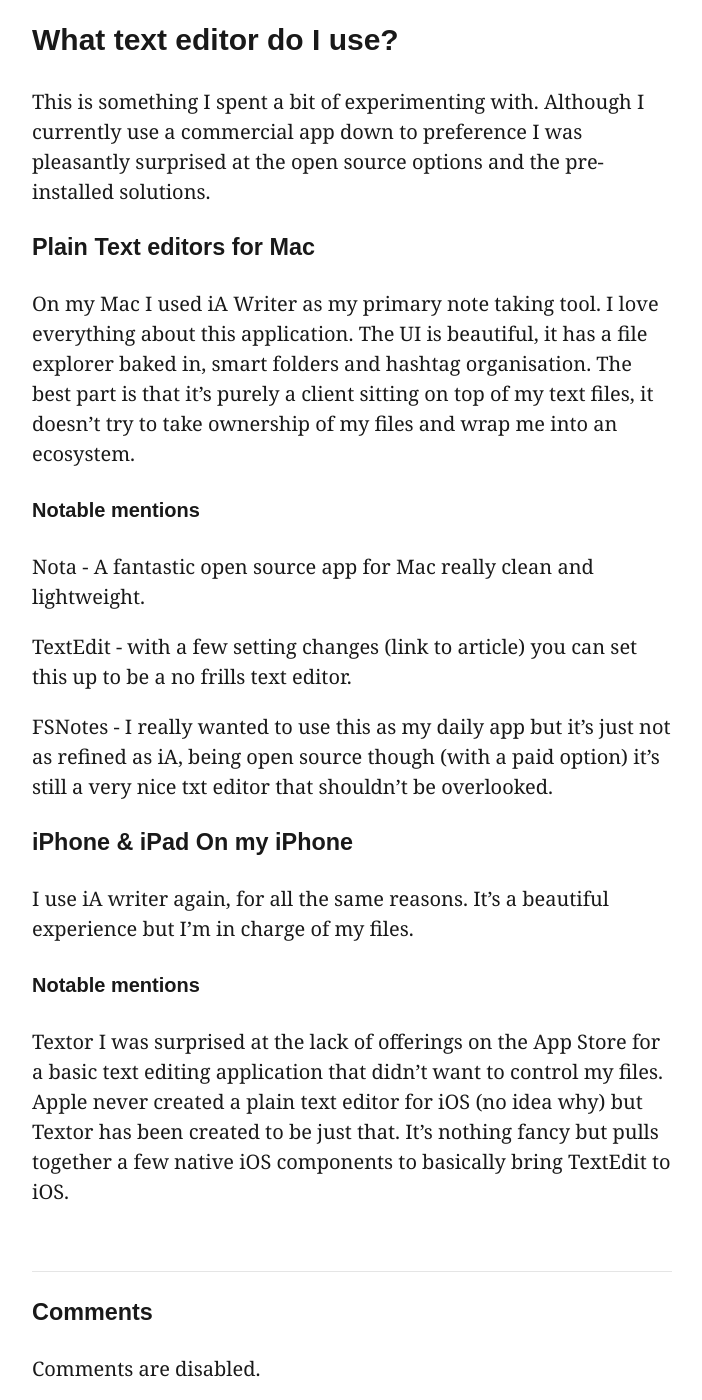
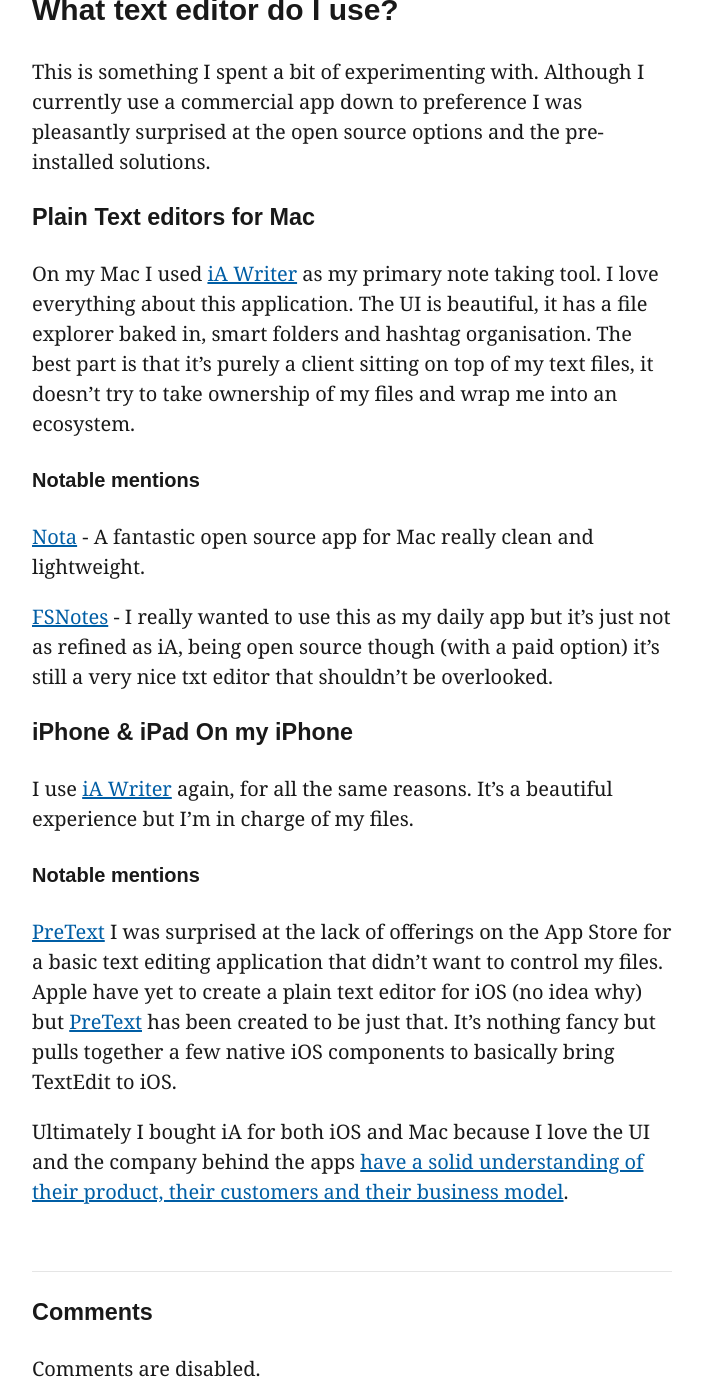
Before and after one commit to chrissy-dev/chrissy.dev, a Jekyll site: the page built from _posts/2018-12-29-why-I-use-plain-text-files-for-my-notes.md, in a window 1280 px wide and 1400 px high, scrolled down 2076 px. Shown: the whole window, without its empty margins (288-990 px from the left). Built offline with Jekyll 4.4.1, drawn with Linux system fonts in a browser that asks for light colours; some web fonts are replaced; some of the changed text lies outside the part shown.

Commit message:
Finished some articles

```diff
--- a/_posts/2018-12-29-why-I-use-plain-text-files-for-my-notes.md
+++ b/_posts/2018-12-29-why-I-use-plain-text-files-for-my-notes.md
@@ -28,20 +28,20 @@
 
 ### Plain Text editors for Mac
 
-On my Mac I used iA Writer as my primary note taking tool. I love everything about this application. The UI is beautiful, it has a file explorer baked in, smart folders and hashtag organisation. The best part is that it’s purely a client sitting on top of my text files, it doesn’t try to take ownership of my files and wrap me into an ecosystem.
+On my Mac I used [iA Writer](https://ia.net/writer) as my primary note taking tool. I love everything about this application. The UI is beautiful, it has a file explorer baked in, smart folders and hashtag organisation. The best part is that it’s purely a client sitting on top of my text files, it doesn’t try to take ownership of my files and wrap me into an ecosystem.
 
 #### Notable mentions
 
-Nota - A fantastic open source app for Mac really clean and lightweight.
+[Nota](https://github.com/brunophilipe/noto) - A fantastic open source app for Mac really clean and lightweight.
 
-TextEdit - with a few setting changes (link to article) you can set this up to be a no frills text editor.
-
-FSNotes - I really wanted to use this as my daily app but it’s just not as refined as iA, being open source though (with a paid option) it’s still a very nice txt editor that shouldn’t be overlooked.
+[FSNotes](https://fsnot.es/) - I really wanted to use this as my daily app but it’s just not as refined as iA, being open source though (with a paid option) it’s still a very nice txt editor that shouldn’t be overlooked.
 
 ### iPhone & iPad On my iPhone
 
-I use iA writer again, for all the same reasons. It’s a beautiful experience but I’m in charge of my files.
+I use [iA Writer](https://ia.net/writer) again, for all the same reasons. It’s a beautiful experience but I’m in charge of my files.
 
 #### Notable mentions
 
-Textor I was surprised at the lack of offerings on the App Store for a basic text editing application that didn’t want to control my files. Apple never created a plain text editor for iOS (no idea why) but Textor has been created to be just that. It’s nothing fancy but pulls together a few native iOS components to basically bring TextEdit to iOS.
+[PreText](https://itunes.apple.com/au/app/pretext/id1347707000) I was surprised at the lack of offerings on the App Store for a basic text editing application that didn’t want to control my files. Apple have yet to create a plain text editor for iOS (no idea why) but [PreText](https://itunes.apple.com/au/app/pretext/id1347707000) has been created to be just that. It’s nothing fancy but pulls together a few native iOS components to basically bring TextEdit to iOS.
+
+Ultimately I bought iA for both iOS and Mac because I love the UI and the company behind the apps [have a solid understanding of their product, their customers and their business model](https://ia.net/writer/blog/ia-writer-5-from-raw-to-cooked-to-sushi).
```
Also changed, not shown: other parts of _posts/2018-12-29-why-I-use-plain-text-files-for-my-notes.md (+4 -4 lines), _posts/2018-12-24-alternatives-to-unsplash-for-free-stock-photos.md (+1 -1 lines).
